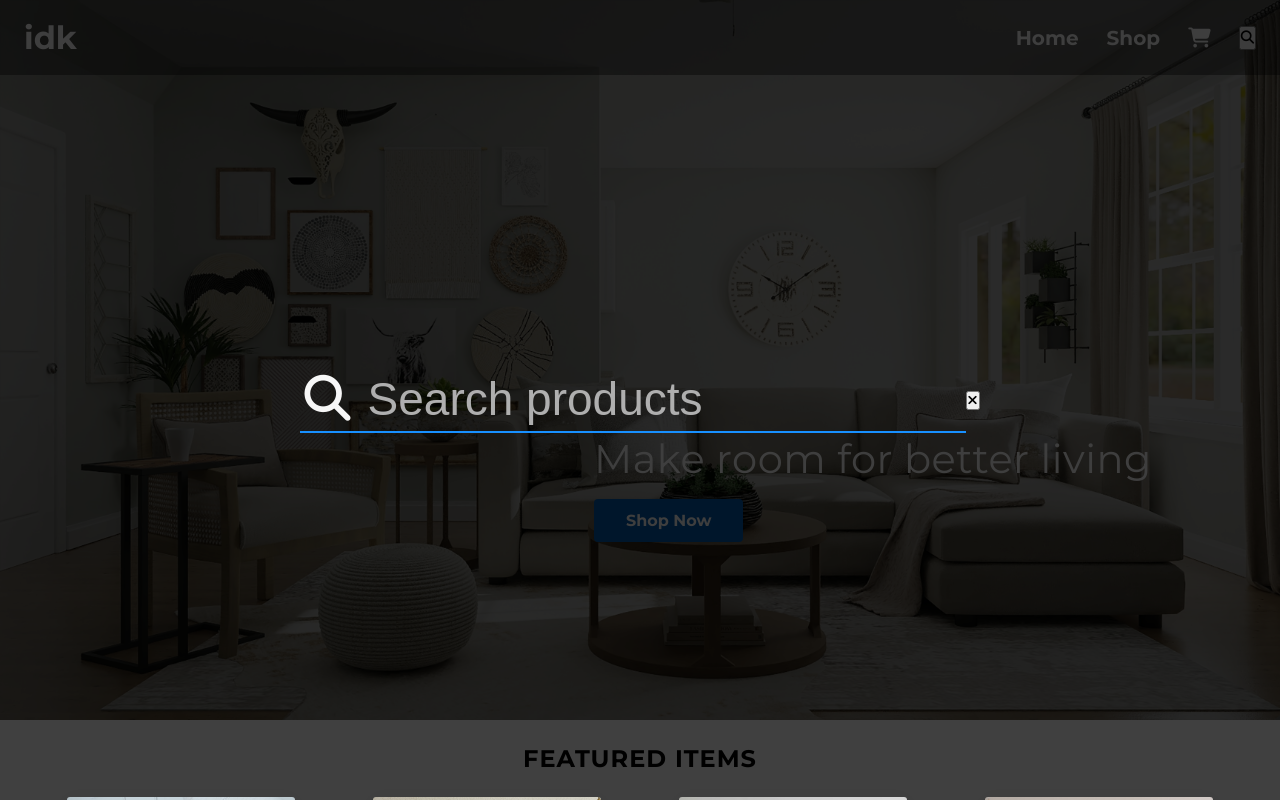
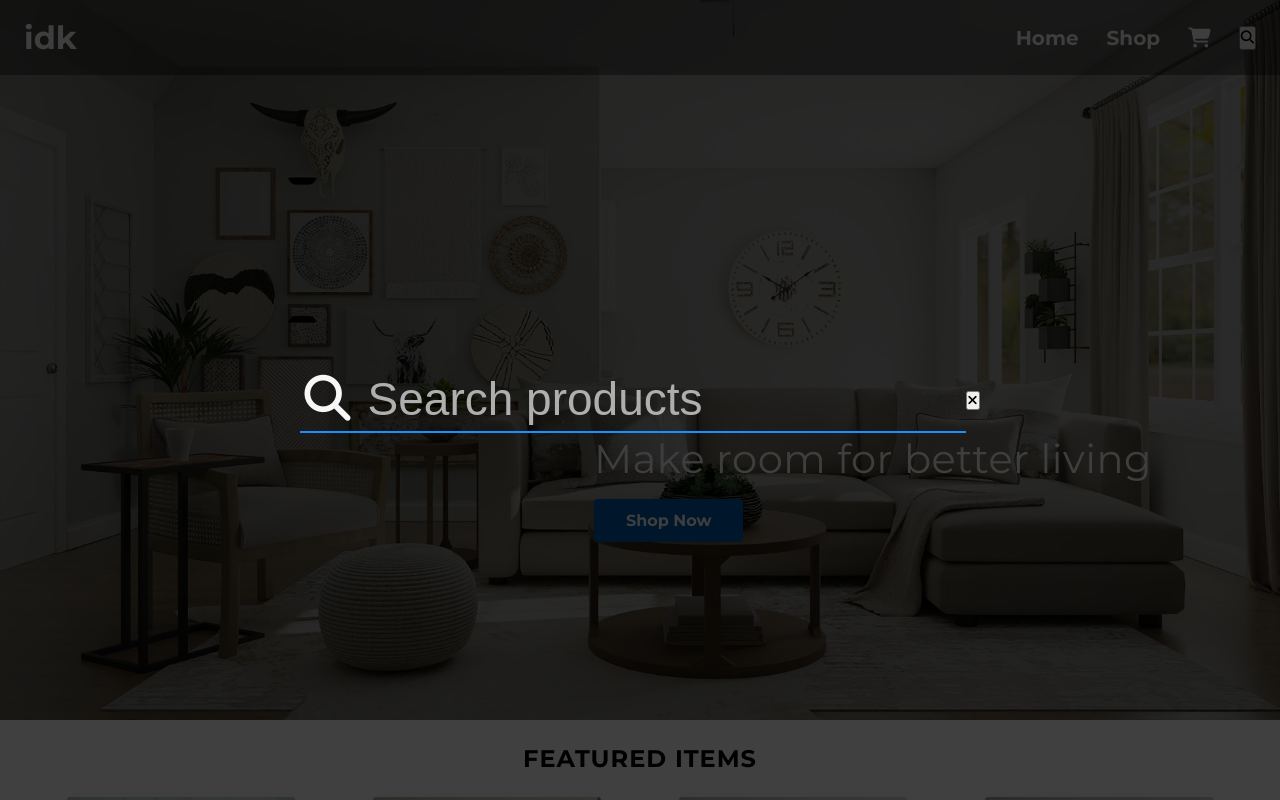
Before and after one commit to Sharkri/shopping-cart, a React (Create React App) app: page / in a window 1280 px wide. Both pictures are taken after a click on the button "open searchbar". Shown: the top 800 px of the page. Built offline with nearby package versions, Linux system fonts and the light colour scheme.

Commit message:
Fix featured items being on top of searchbar

```diff
--- a/src/styles/Home.css
+++ b/src/styles/Home.css
@@ -76,5 +76,5 @@
   justify-items: center;
   width: 100%;
   max-width: 1200px;
-  z-index: 50;
+  z-index: 1;
 }
--- a/src/styles/Searchbar.css
+++ b/src/styles/Searchbar.css
@@ -3,7 +3,7 @@
   justify-content: center;
   align-items: center;
   position: fixed;
-  z-index: 10;
+  z-index: 9999;
   left: 0;
   top: 0;
   width: 100%;
```
